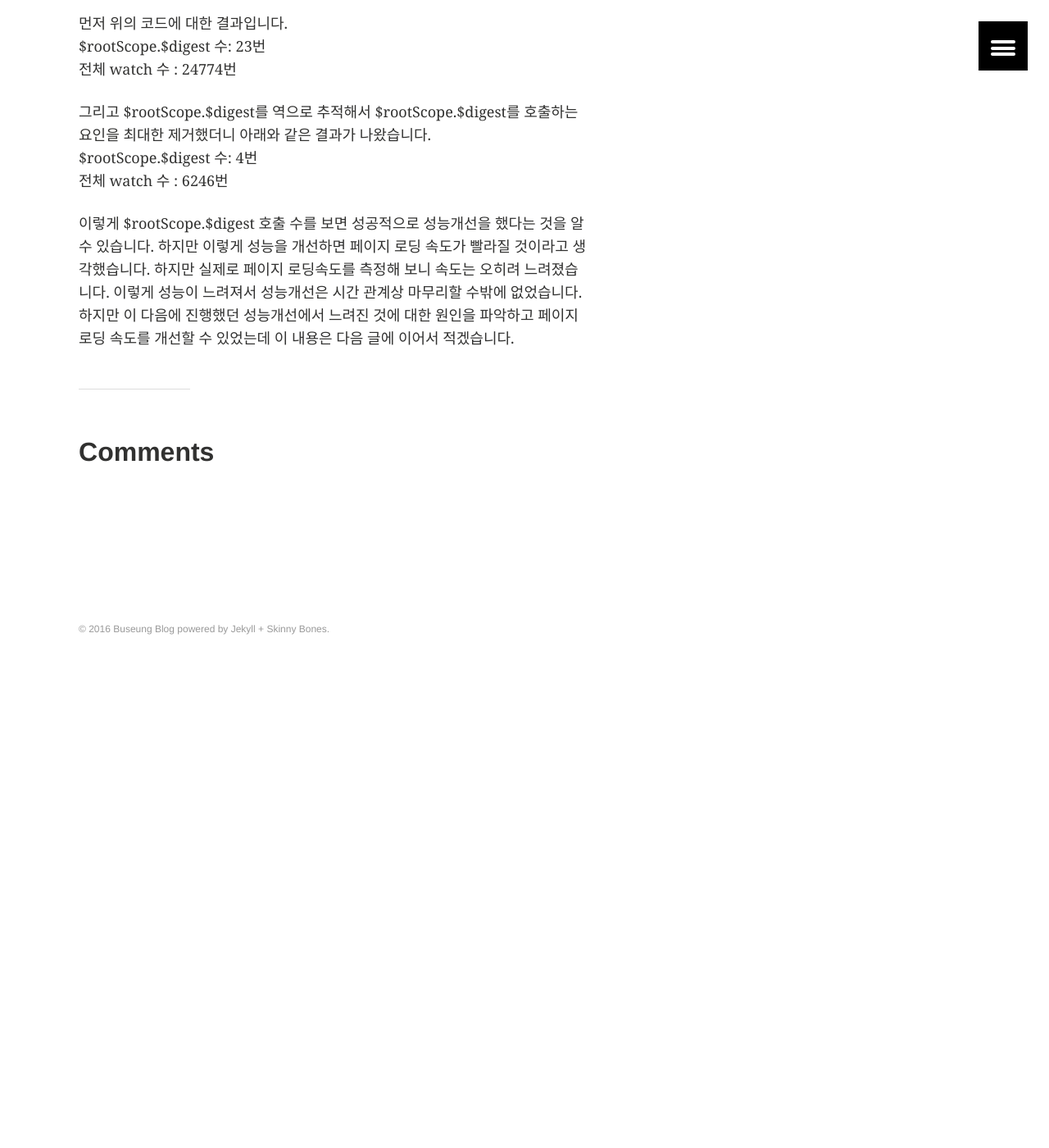
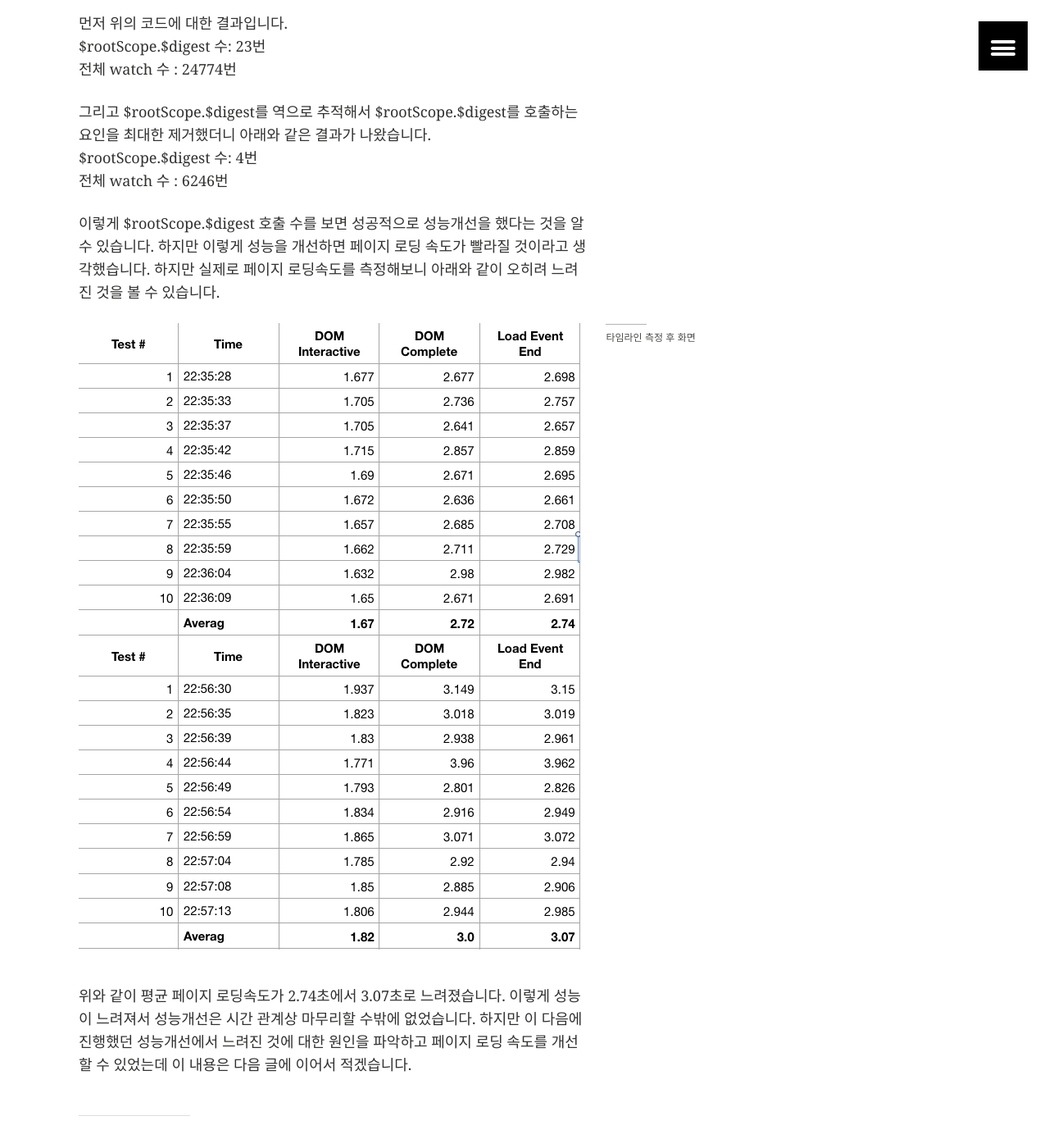
Before and after one commit to kbs0327/blog, a Jekyll site: the page built from _posts/2016-06-20-angularjs-improve-performance3.markdown, in a window 1280 px wide and 1400 px high, scrolled down 5215 px. Shown: the whole window at 82% size. Built offline with Jekyll 4.4.1, drawn with Linux system fonts in a browser that asks for light colours; before the commit the page ends 6068 px from its top, so only the background shows below that.

Commit message:
통계 및 이미지 추가

```diff
--- a/_posts/2016-06-20-angularjs-improve-performance3.markdown
+++ b/_posts/2016-06-20-angularjs-improve-performance3.markdown
@@ -130,4 +130,12 @@ $rootScope.$digest 수: 23번
 $rootScope.$digest 수: 4번
 전체 watch 수 : 6246번
 
-이렇게 $rootScope.$digest 호출 수를 보면 성공적으로 성능개선을 했다는 것을 알 수 있습니다. 하지만 이렇게 성능을 개선하면 페이지 로딩 속도가 빨라질 것이라고 생각했습니다. 하지만 실제로 페이지 로딩속도를 측정해 보니 속도는 오히려 느려졌습니다. 이렇게 성능이 느려져서 성능개선은 시간 관계상 마무리할 수밖에 없었습니다. 하지만 이 다음에 진행했던 성능개선에서 느려진 것에 대한 원인을 파악하고 페이지 로딩 속도를 개선할 수 있었는데 이 내용은 다음 글에 이어서 적겠습니다.
+이렇게 $rootScope.$digest 호출 수를 보면 성공적으로 성능개선을 했다는 것을 알 수 있습니다. 하지만 이렇게 성능을 개선하면 페이지 로딩 속도가 빨라질 것이라고 생각했습니다. 하지만 실제로 페이지 로딩속도를 측정해보니 아래와 같이 오히려 느려진 것을 볼 수 있습니다.
+
+<figure>
+  <a href="http://kbs0327.github.io/blog/images/improve-performance-time.png" target="_blank"><img src="//kbs0327.github.io/blog/images/improve-performance-time.png"></a>
+  <figcaption>타임라인 측정 후 화면</figcaption>
+</figure>
+
+
+ 위와 같이 평균 페이지 로딩속도가 2.74초에서 3.07초로 느려졌습니다. 이렇게 성능이 느려져서 성능개선은 시간 관계상 마무리할 수밖에 없었습니다. 하지만 이 다음에 진행했던 성능개선에서 느려진 것에 대한 원인을 파악하고 페이지 로딩 속도를 개선할 수 있었는데 이 내용은 다음 글에 이어서 적겠습니다.
```
Also changed, not shown: images/improve-performance-time.png (added).
